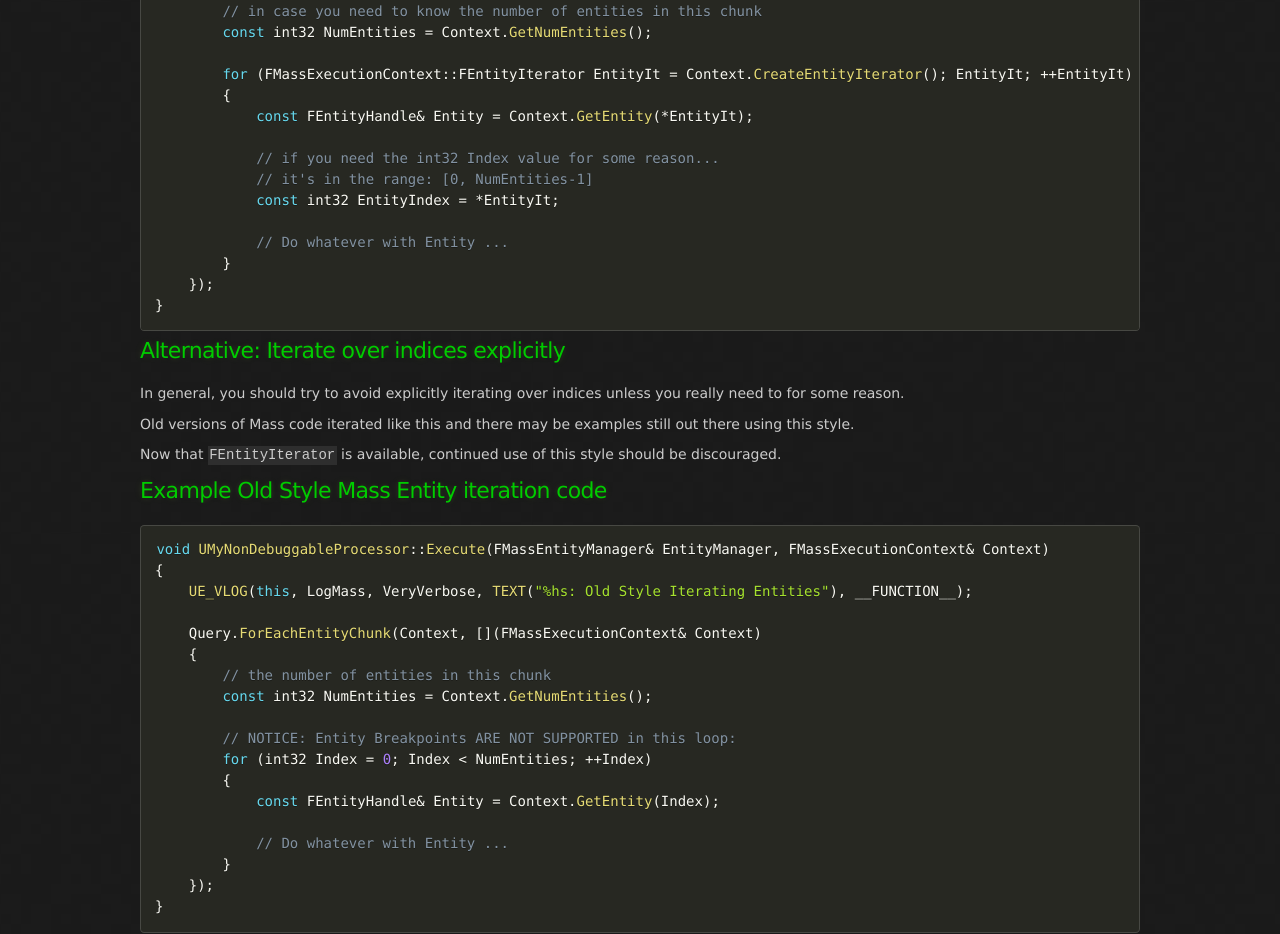
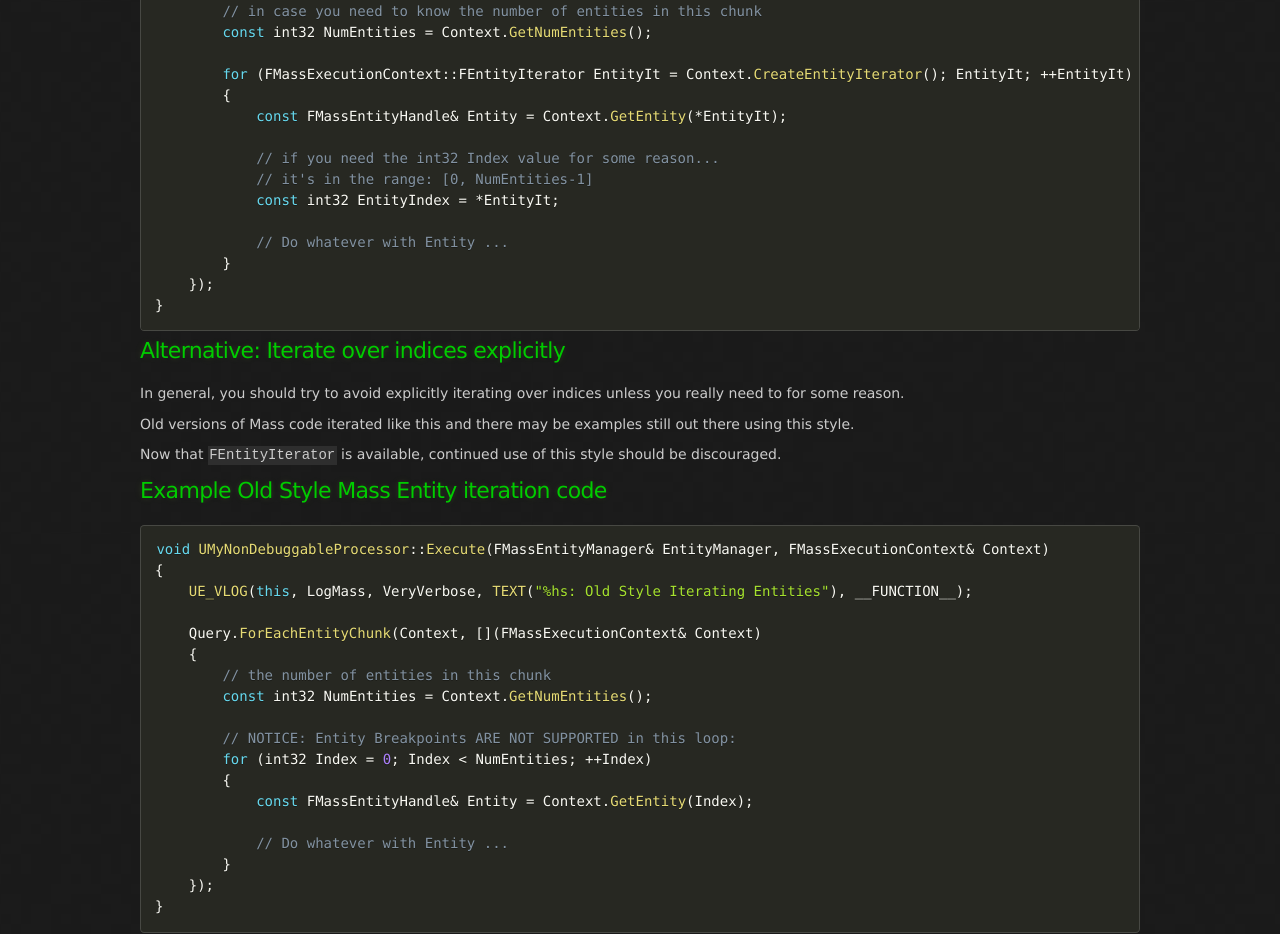
Before and after one commit to x157/x157.github.io, a Jekyll site: the page built from UE5/Mass/HowTo/ProcessorEntityIteration.md, in a window 1280 px wide. Shown: the part 531-1465 px from the top of the page. Built offline with Jekyll 4.4.1, drawn with Linux system fonts in a browser that asks for light colours.

Commit message:
Fix typo

```diff
--- a/UE5/Mass/HowTo/ProcessorEntityIteration.md
+++ b/UE5/Mass/HowTo/ProcessorEntityIteration.md
@@ -30,7 +30,7 @@ void UMyProcessor::Execute(FMassEntityManager& EntityManager, FMassExecutionCont
 
         for (FMassExecutionContext::FEntityIterator EntityIt = Context.CreateEntityIterator(); EntityIt; ++EntityIt)
         {
-            const FEntityHandle& Entity = Context.GetEntity(*EntityIt);
+            const FMassEntityHandle& Entity = Context.GetEntity(*EntityIt);
 
             // if you need the int32 Index value for some reason...
             // it's in the range: [0, NumEntities-1]
@@ -67,7 +67,7 @@ void UMyNonDebuggableProcessor::Execute(FMassEntityManager& EntityManager, FMass
         // NOTICE: Entity Breakpoints ARE NOT SUPPORTED in this loop:
         for (int32 Index = 0; Index < NumEntities; ++Index)
         {
-            const FEntityHandle& Entity = Context.GetEntity(Index);
+            const FMassEntityHandle& Entity = Context.GetEntity(Index);
 
             // Do whatever with Entity ...
         }
```
